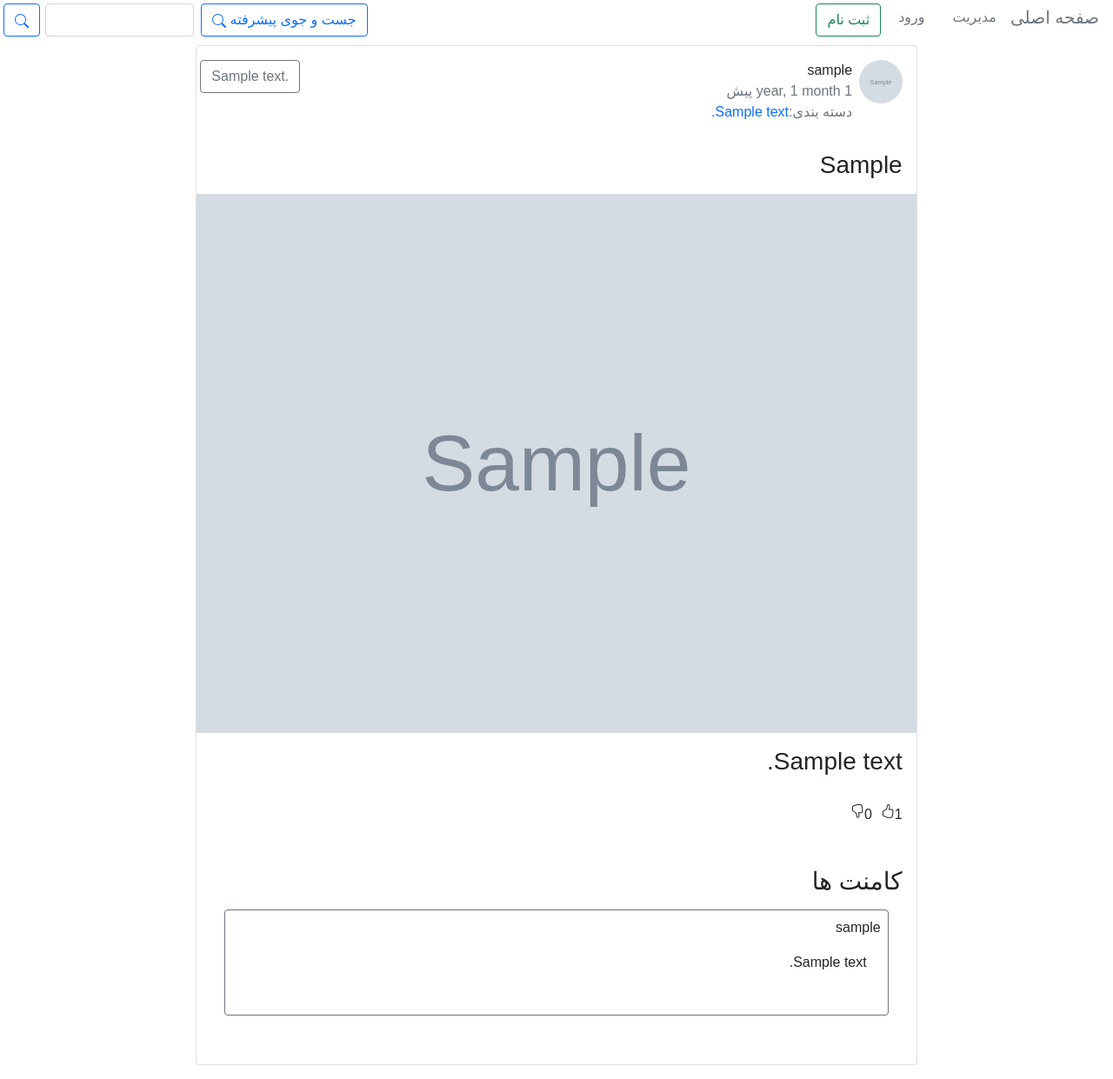
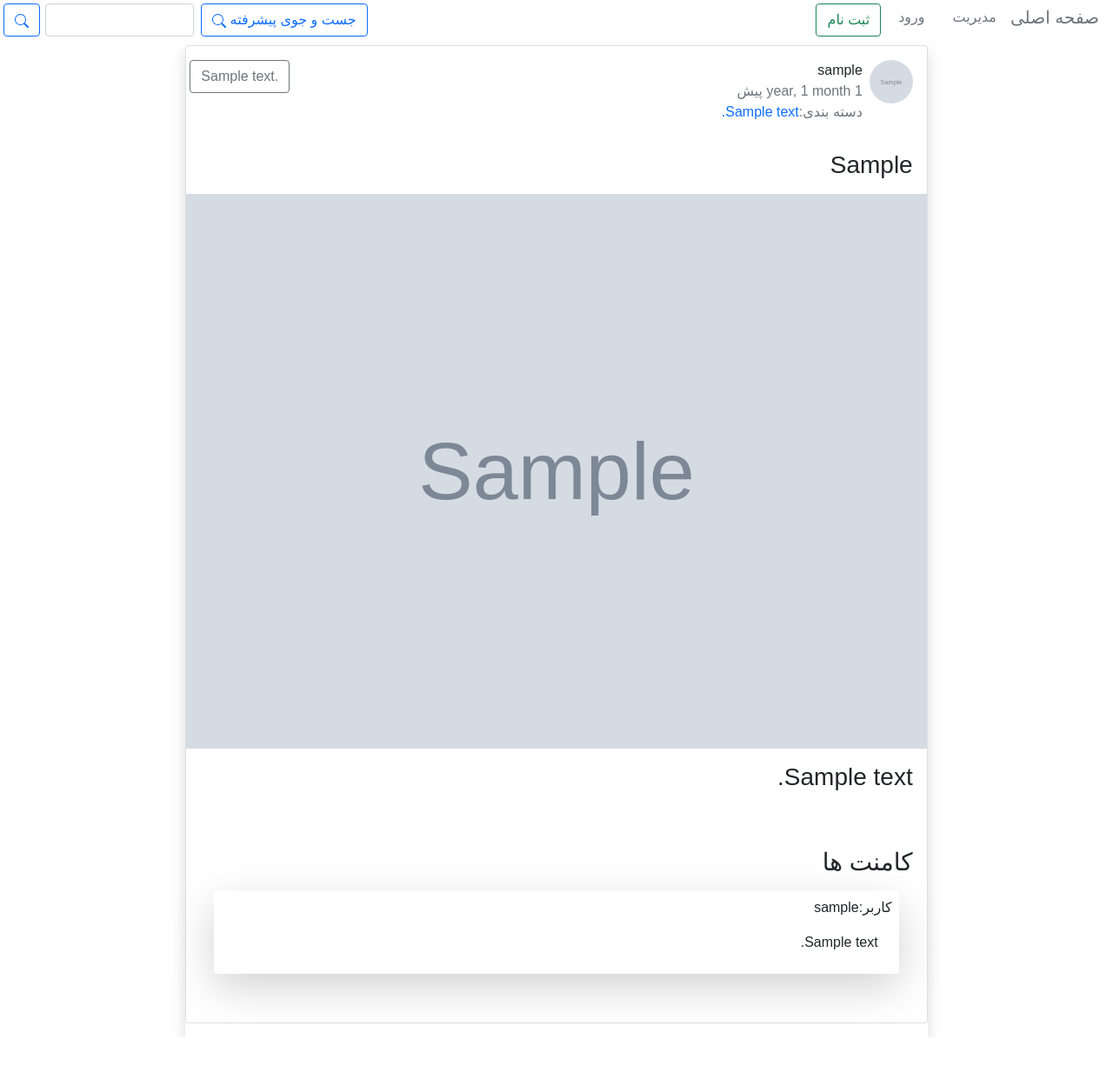
Before and after one commit to SarvarRahimi/django_project, a Django app: page /posting/1/showPost/ in a window 1280 px wide. Shown: the whole page at 87% size. After the commit the page ends 1193 px from the top, so only its background shows below. Run offline with Django 3.2, Linux system fonts and the light colour scheme; tables that the repository leaves empty hold one stand-in row (values such as "Sample post"); grey boxes marked "Sample" are stand-in pictures; parts of the project's set-up code (start-up, migrations or seed data) failed here and were passed over; some libraries are stand-ins or nearby versions.

Commit message:
the permission added to like and dislike for post and comment of showPost page

```diff
--- a/blog/posting/templates/posting/showPost.html
+++ b/blog/posting/templates/posting/showPost.html
@@ -10,7 +10,7 @@
 {% block body %}
     <div class="row m-0 pt-5">
         <div class="left_side col-2"></div>
-        <div class="middle col-8 mt-1">
+        <div class="middle col-8 mt-1 shadow p-0">
             {% if post %}
                 <div class="card mb-3">
                     <div class="row justify-content-between">
@@ -48,6 +48,7 @@
 
                     <div class="card-body">
                         <h3 class="card-text">{{ post.body }}</h3><br>
+                        {% if user.is_authenticated %}
                             <div class="d-inline-flex postLikes">
                                 <div class="d-inline-flex">
                                     <p id="likePost">{{ post.postlikes_set | likeCounter:"True" }}</p>
@@ -72,13 +73,14 @@
                                     </svg>
                                 </div>
                             </div>
+                        {% endif %}
                     </div>
                     <div class="m-3">
                         <h3>کامنت ها</h3>
                         {% if comments %}
                             {% for comment in comments %}
-                                <div class="m-3 p-2 border border-secondary rounded">
-                                    <p class="m-0">{{ comment.user }}</p>
+                                <div class="m-3 p-2 shadow-lg border-secondary rounded">
+                                    <p class="m-0">کاربر:{{ comment.user }}</p>
                                     <p class="m-3">{{ comment.comment_text }}</p>
                                     {% if user.is_authenticated %}
                                         <div class="d-inline-flex commentLikes">
@@ -106,7 +108,6 @@
                                             </div>
                                         </div>
                                     {% endif %}
-                                    <br>
                                 </div>
                             {% endfor %}
                         {% else %}
@@ -126,7 +127,7 @@
                                     {% csrf_token %}
 
                                     <label for="comment" class="required">متن کامنت</label>
-                                    <textarea class="form-control mb-2" name="comment" id="comment" rows="10"
+                                    <textarea class="form-control mb-2" name="comment" id="comment" rows="5"
                                               tabindex="4"
                                               required="required" placeholder="نظر خود را بنویسید..."></textarea>
 
```
Lines whose indentation alone changed are shown as unchanged.
